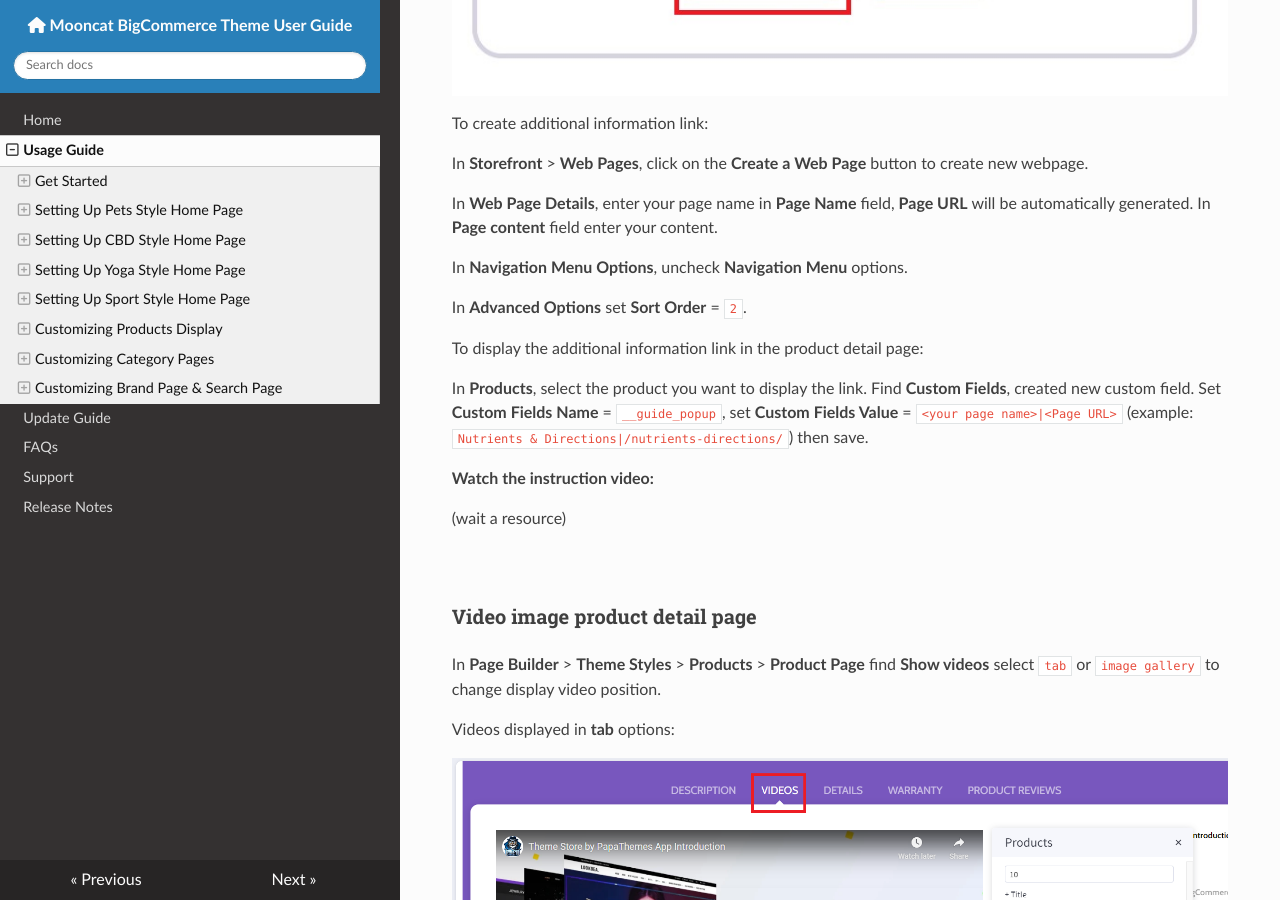
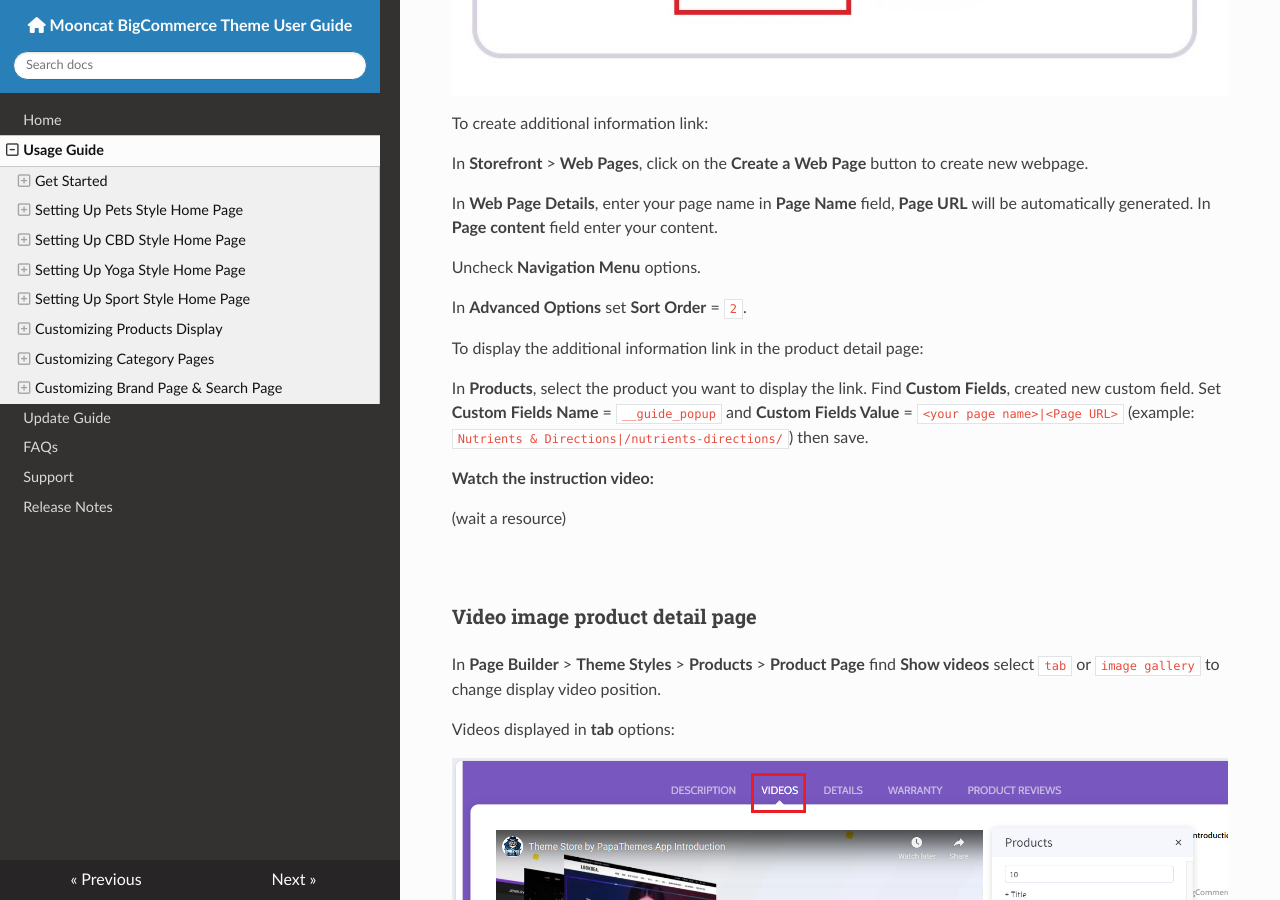
Before and after one commit to allcommerce/bc-mooncat-docs, an MkDocs documentation site: the page built from docs/usage.md, in a window 1280 px wide and 900 px high, scrolled down 59727 px. Built offline with MkDocs 1.6.1, drawn with Linux system fonts in a browser that asks for light colours; nearby versions of some CDN libraries.

Commit message:
fix nutrition

```diff
--- a/docs/usage.md
+++ b/docs/usage.md
@@ -1040,13 +1040,13 @@ In **Storefront** > **Web Pages**, click on the **Create a Web Page** button to
 
 In **Web Page Details**, enter your page name in **Page Name** field, **Page URL** will be automatically generated. In **Page content** field enter your content.
 
-In **Navigation Menu Options**, uncheck **Navigation Menu** options.
+Uncheck **Navigation Menu** options.
 
 In **Advanced Options** set **Sort Order** = `2`.
 
 To display the additional information link in the product detail page:
 
-In **Products**, select the product you want to display the link. Find **Custom Fields**, created new custom field. Set **Custom Fields Name** = `__guide_popup`, set **Custom Fields Value** = `<your page name>|<Page URL>` (example: `Nutrients & Directions|/nutrients-directions/`) then save.
+In **Products**, select the product you want to display the link. Find **Custom Fields**, created new custom field. Set **Custom Fields Name** = `__guide_popup` and **Custom Fields Value** = `<your page name>|<Page URL>` (example: `Nutrients & Directions|/nutrients-directions/`) then save.
 
 **Watch the instruction video:**
 
```
